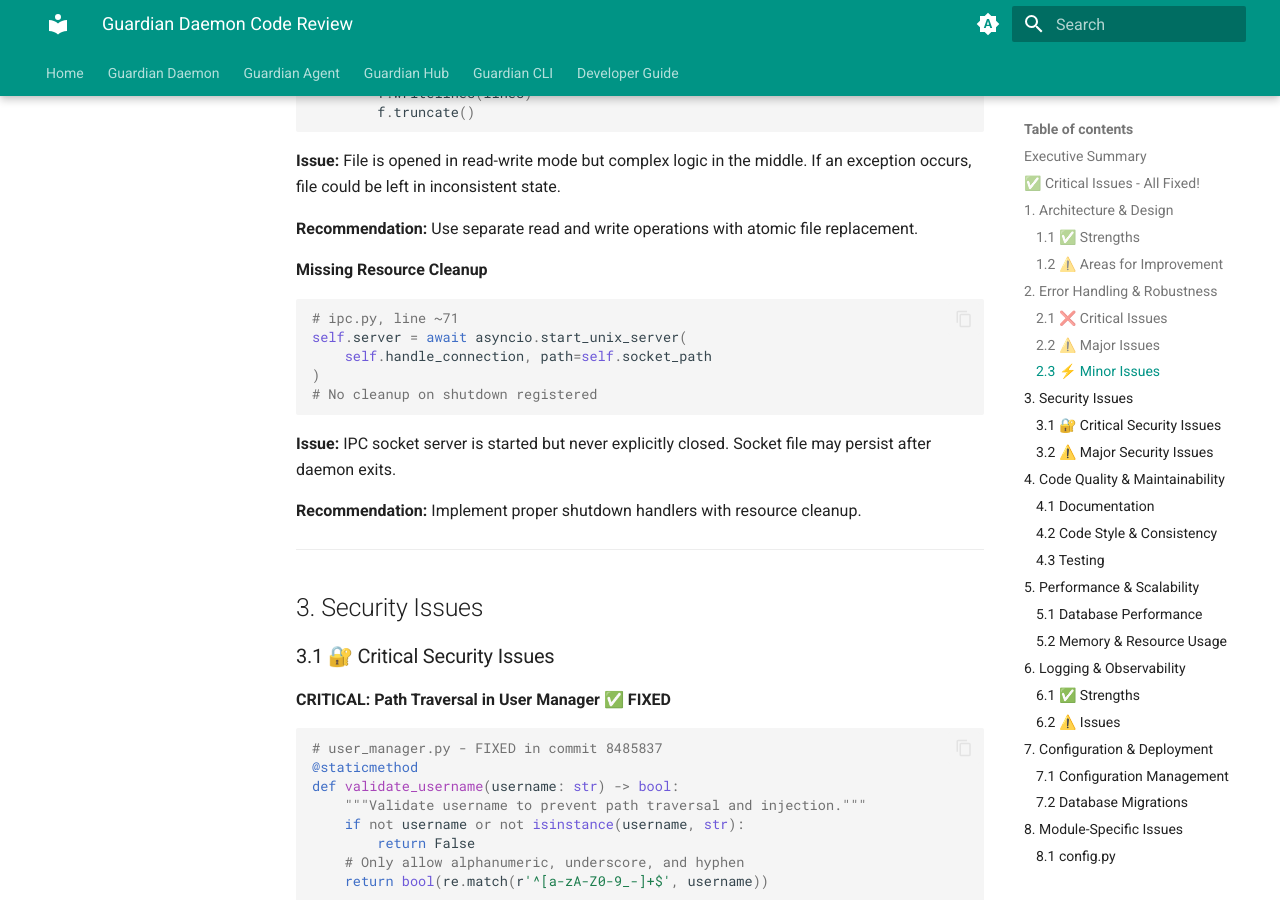
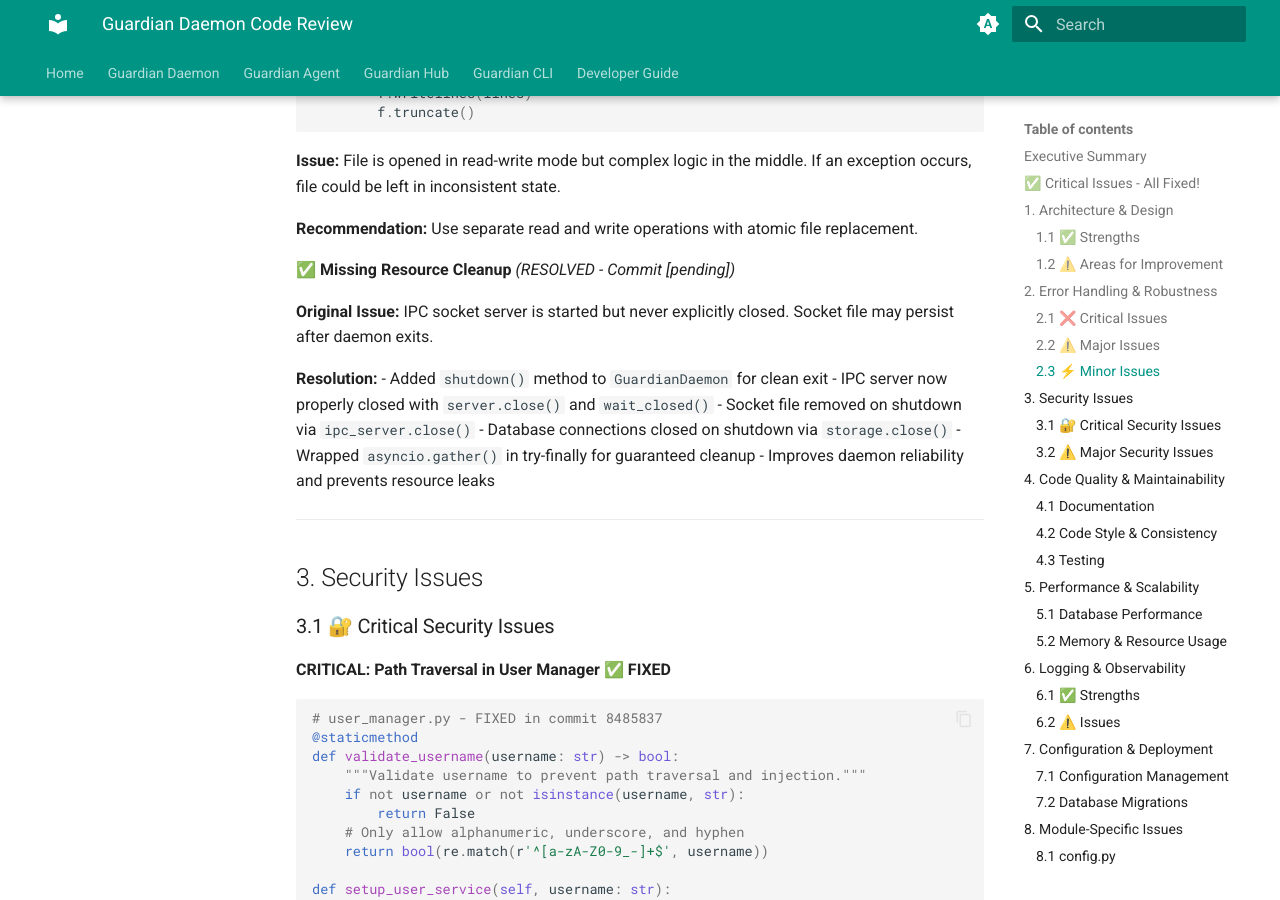
Before and after one commit to familyguardian/guardian, an MkDocs documentation site: the page built from docs/developer/code_review_guardian_daemon.md, in a window 1280 px wide and 900 px high, scrolled down 5969 px. Built offline with MkDocs 1.6.1 and Material for MkDocs 9.7.7, drawn with Linux system fonts in a browser that asks for light colours.

Commit message:
Add proper resource cleanup on daemon shutdown
- Add shutdown() method to GuardianDaemon for clean exit
- Ensure IPC server is closed and socket file removed
- Close database connections on shutdown
- Wrap asyncio.gather() in try-finally for guaranteed cleanup
- Improves daemon reliability and prevents resource leaks

Fixes minor issue: Missing Resource Cleanup (IPC socket)

````diff
--- a/docs/developer/code_review_guardian_daemon.md
+++ b/docs/developer/code_review_guardian_daemon.md
@@ -277,18 +277,17 @@ with open(system_auth_path, "r+") as f:
 
 **Recommendation:** Use separate read and write operations with atomic file replacement.
 
-**Missing Resource Cleanup**
-```python
-# ipc.py, line ~71
-self.server = await asyncio.start_unix_server(
-    self.handle_connection, path=self.socket_path
-)
-# No cleanup on shutdown registered
-```
+**✅ Missing Resource Cleanup** *(RESOLVED - Commit [pending])*
 
-**Issue:** IPC socket server is started but never explicitly closed. Socket file may persist after daemon exits.
+**Original Issue:** IPC socket server is started but never explicitly closed. Socket file may persist after daemon exits.
 
-**Recommendation:** Implement proper shutdown handlers with resource cleanup.
+**Resolution:**
+- Added `shutdown()` method to `GuardianDaemon` for clean exit
+- IPC server now properly closed with `server.close()` and `wait_closed()`
+- Socket file removed on shutdown via `ipc_server.close()`
+- Database connections closed on shutdown via `storage.close()`
+- Wrapped `asyncio.gather()` in try-finally for guaranteed cleanup
+- Improves daemon reliability and prevents resource leaks
 
 ---
 
````
Also changed, not shown: 2 other files.
